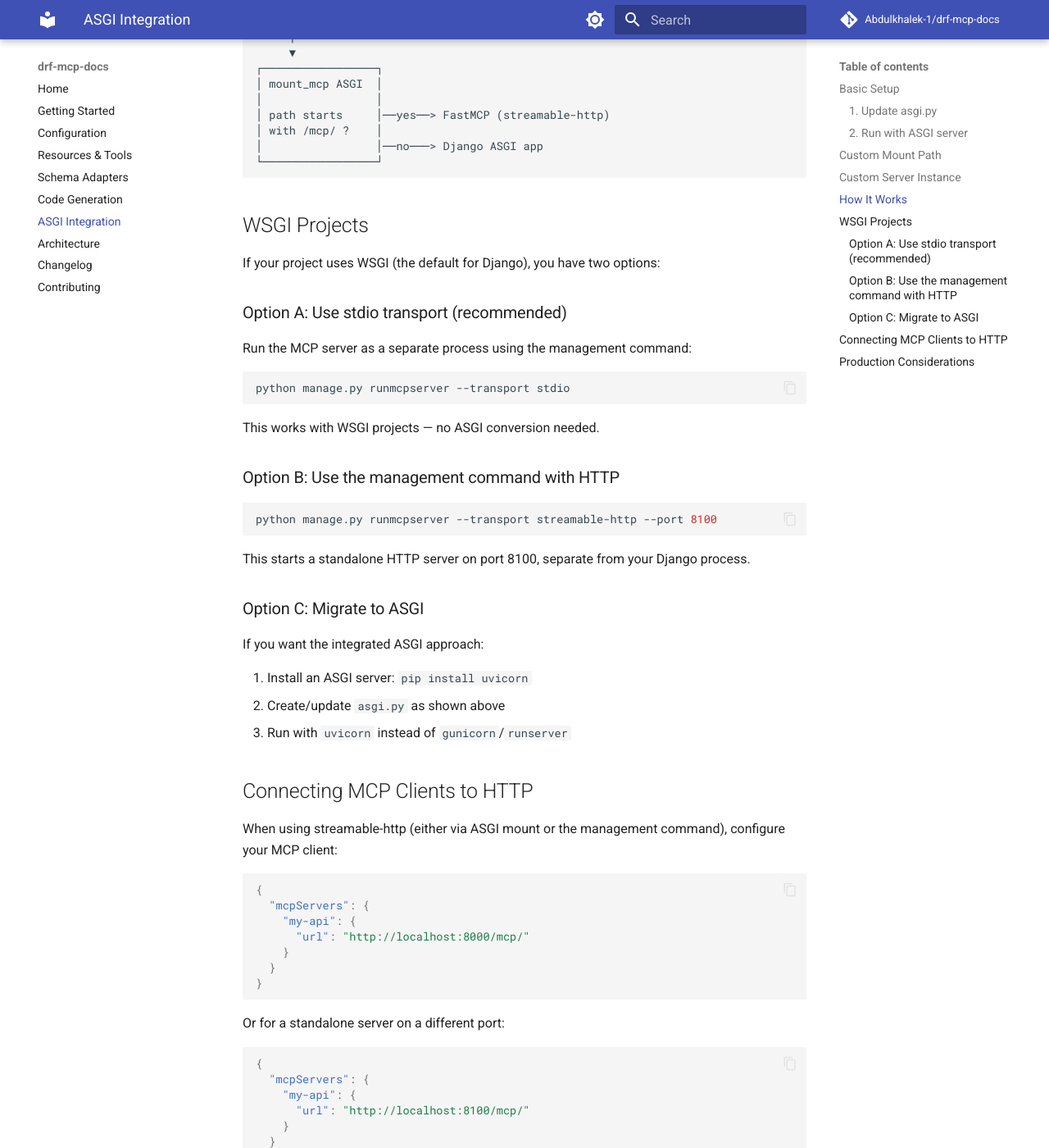
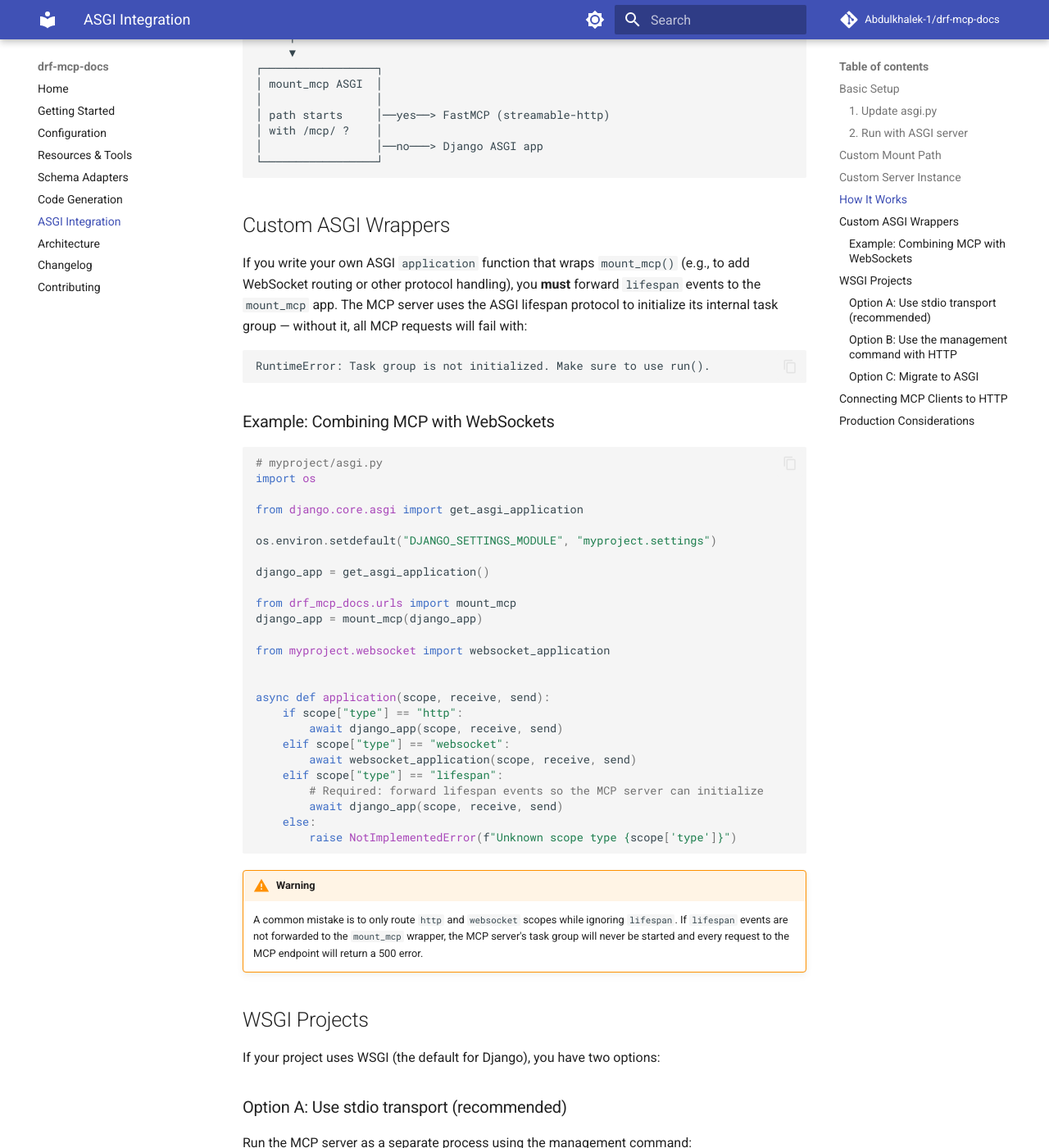
Before and after one commit to Abdulkhalek-1/drf-mcp-docs, an MkDocs documentation site: the page built from docs/asgi-integration.md, in a window 1280 px wide and 1400 px high, scrolled down 1671 px. Shown: the whole window at 82% size. Built offline with MkDocs 1.6.1 and Material for MkDocs 9.7.7, drawn with Linux system fonts in a browser that asks for light colours; comment, search, counter and statistics services are not loaded.

Commit message:
docs: add lifespan forwarding guide for custom ASGI wrappers

````diff
--- a/docs/asgi-integration.md
+++ b/docs/asgi-integration.md
@@ -82,6 +82,47 @@ Client Request
 └─────────────────┘
 ```
 
+## Custom ASGI Wrappers
+
+If you write your own ASGI `application` function that wraps `mount_mcp()` (e.g., to add WebSocket routing or other protocol handling), you **must** forward `lifespan` events to the `mount_mcp` app. The MCP server uses the ASGI lifespan protocol to initialize its internal task group — without it, all MCP requests will fail with:
+
+```
+RuntimeError: Task group is not initialized. Make sure to use run().
+```
+
+### Example: Combining MCP with WebSockets
+
+```python
+# myproject/asgi.py
+import os
+
+from django.core.asgi import get_asgi_application
+
+os.environ.setdefault("DJANGO_SETTINGS_MODULE", "myproject.settings")
+
+django_app = get_asgi_application()
+
+from drf_mcp_docs.urls import mount_mcp
+django_app = mount_mcp(django_app)
+
+from myproject.websocket import websocket_application
+
+
+async def application(scope, receive, send):
+    if scope["type"] == "http":
+        await django_app(scope, receive, send)
+    elif scope["type"] == "websocket":
+        await websocket_application(scope, receive, send)
+    elif scope["type"] == "lifespan":
+        # Required: forward lifespan events so the MCP server can initialize
+        await django_app(scope, receive, send)
+    else:
+        raise NotImplementedError(f"Unknown scope type {scope['type']}")
+```
+
+!!! warning
+    A common mistake is to only route `http` and `websocket` scopes while ignoring `lifespan`. If `lifespan` events are not forwarded to the `mount_mcp` wrapper, the MCP server's task group will never be started and every request to the MCP endpoint will return a 500 error.
+
 ## WSGI Projects
 
 If your project uses WSGI (the default for Django), you have two options:
````
